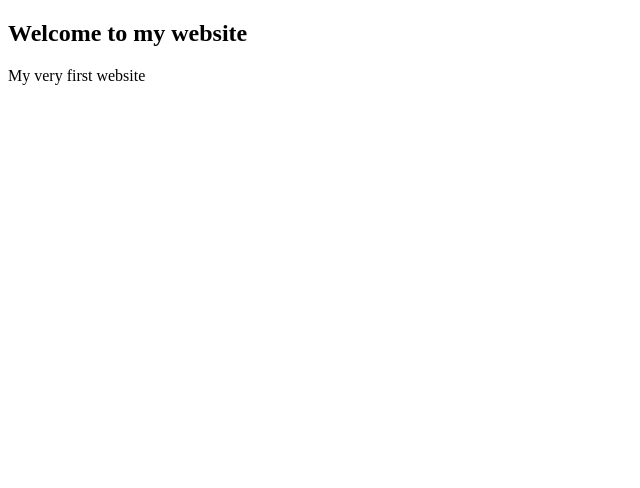
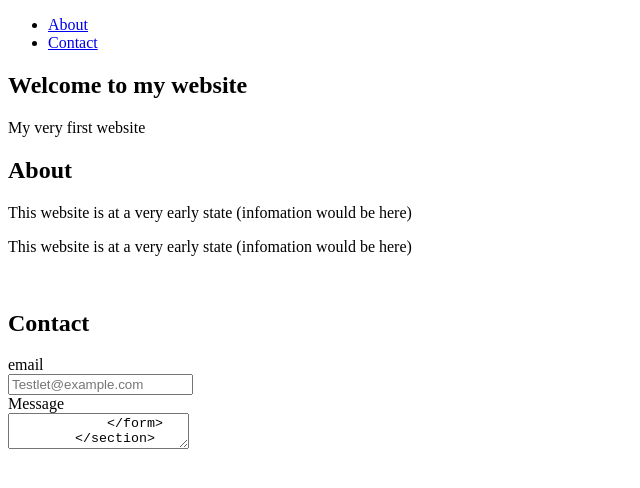
Before and after one commit to slimyjan/Project-website, a plain HTML site: page index.html in a window 1280 px wide. Shown: the whole page, without its empty margins (0-640 px from the left). Drawn offline with Linux system fonts and the light colour scheme.

Commit message:
Add: More structure to the website still on early stage

```diff
--- a/index.html
+++ b/index.html
@@ -6,11 +6,51 @@
     <title>Main hub</title>
 </head>
 <body>
-    <section class="background001">
-        <div class="context001">
-            <h1>Welcome to my website</h1>
-            <p>My very first website</p>
-        </div>
+    <section>
+        <nav>
+            <ul>
+                <li><a href="about">About</a></li>
+                <li><a href="Contact">Contact</a></li>
+            </ul>
+        </nav>
+
+        <header>
+            <div class="context001">
+                <h1>Welcome to my website</h1>
+                <p>My very first website</p>
+            </div>
+        </header>
     </section>
+
+    <main>
+        <section id="about">
+            <h2>About</h2>
+            <div>
+                <p>
+                This website is at a very early state (infomation would be here)
+                </p>
+                <p>
+                This website is at a very early state (infomation would be here)
+                </p>
+            </div>
+            <figure>
+                <img src"#" alt"">
+            </figure>
+        </section>
+
+        <section>
+            <h2>Contact</h2>
+            <form action="">
+                <span>email</span>
+                <br>
+                <input type="text" placeholder="Testlet@example.com">
+                <br>
+                <span>Message</span>
+                <br>
+                <textarea type="text" placeholder="type your message here">
+            </form>
+        </section>
+    </main>
 </body>
+
 </html>
```
